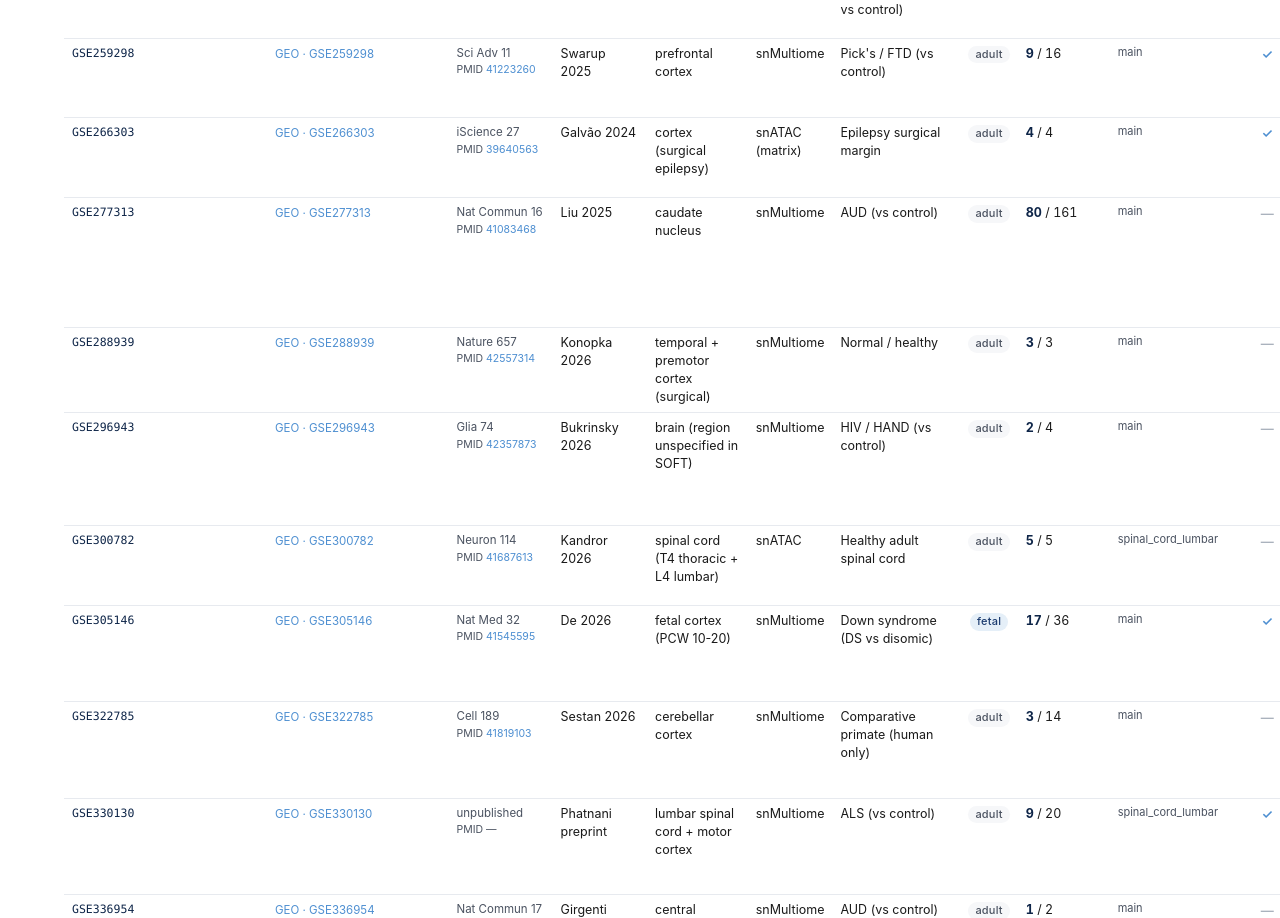
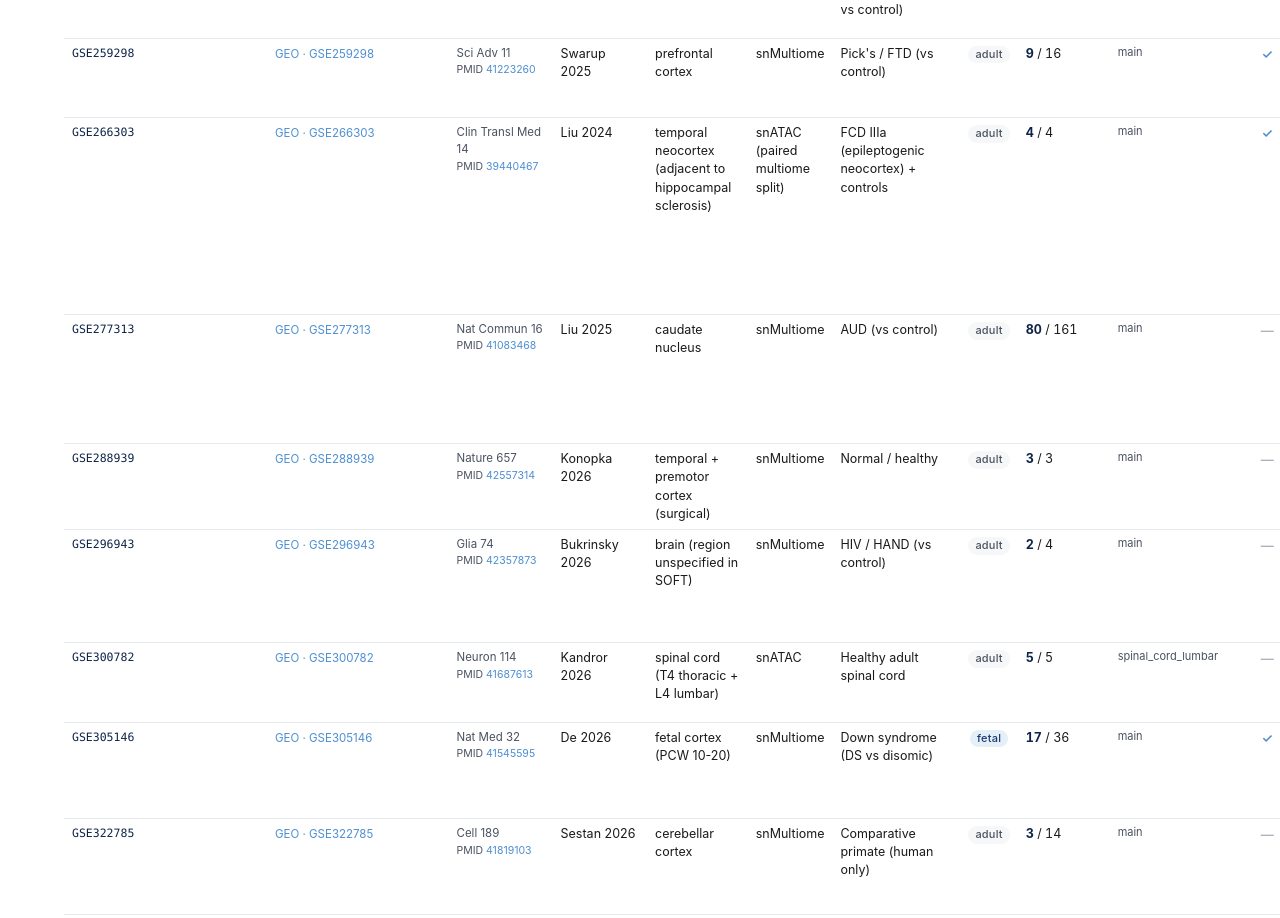
Before and after one commit to jpmcginnis/mcginnislab-data, a plain HTML site: page normal-brain-atlas/cohorts.html in a window 1280 px wide. Shown: the part 1048-1966 px from the top of the page. Drawn offline with Linux system fonts and the light colour scheme.

Commit message:
Fix GSE266303 attribution: Liu Sun Yat-sen, not Galvão UNICAMP
Direct curl audit of GEO brief for GSE266303 revealed the depositor is
Yingying Liu / Liemin Zhou at Sun Yat-sen University (Guangzhou, CN),
tied to PMID 39440467 (Liu 2024 Clin Transl Med, DOI
10.1002/ctm2.70072). The series is 7 samples (4 FCD IIIa patients + 3
controls), paired multiome split into ATAC-only.

Prior HTML attributed the cohort to Galvão 2024 iScience (PMID
39640563, DOI 10.1016/j.isci.2024.111337) — that is a different FCD
study (UNICAMP Brazil, FCD type II, 61K cells across 11 samples) and
does not use GSE266303. Attribution swap was a long-standing bug.

Co-Authored-By: Claude Opus 4.7 <noreply@anthropic.com>

```diff
--- a/normal-brain-atlas/cohorts.html
+++ b/normal-brain-atlas/cohorts.html
@@ -249,16 +249,16 @@
 <tr class="">
   <td class="cohort">GSE266303</td>
   <td class="access"><a href="https://www.ncbi.nlm.nih.gov/geo/query/acc.cgi?acc=GSE266303" target="_blank">GEO · GSE266303</a></td>
-  <td class="journal">iScience 27<br><span class="pmid">PMID <a href="https://pubmed.ncbi.nlm.nih.gov/39640563/" target="_blank">39640563</a></span></td>
-  <td>Galvão 2024</td>
-  <td>cortex (surgical epilepsy)</td>
-  <td>snATAC (matrix)</td>
-  <td>Epilepsy surgical margin</td>
+  <td class="journal">Clin Transl Med 14<br><span class="pmid">PMID <a href="https://pubmed.ncbi.nlm.nih.gov/39440467/" target="_blank">39440467</a></span></td>
+  <td>Liu 2024</td>
+  <td>temporal neocortex (adjacent to hippocampal sclerosis)</td>
+  <td>snATAC (paired multiome split)</td>
+  <td>FCD IIIa (epileptogenic neocortex) + controls</td>
   <td class="age-cell"><span class="age adult">adult</span></td>
   <td class="n"><b>4</b> / 4</td>
   <td class="track">main</td>
   <td class="intref-cell"><span class="intref yes">✓</span></td>
-  <td class="note">UNICAMP (Brazil). FCD type II. 61,525 cells from 11 clinical samples (lesion + control).</td>
+  <td class="note">Sun Yat-sen University (Guangzhou, China). 4 FCD IIIa patients + 3 controls = 7 samples. Paired snATAC + snRNA deposited as separate GEO series (this is the ATAC-only split). Prior HTML attributed to Galvão 2024 iScience — that is a different UNICAMP cohort (FCD II, 11 samples).</td>
 </tr>
 <tr class="">
   <td class="cohort">GSE277313</td>
```
